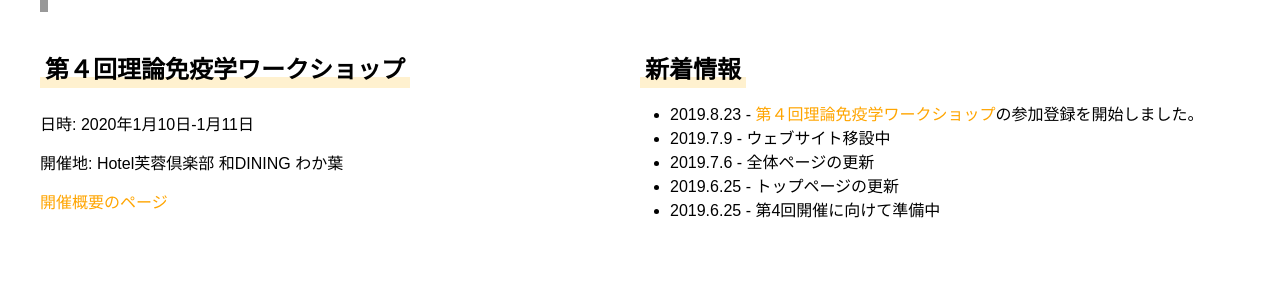
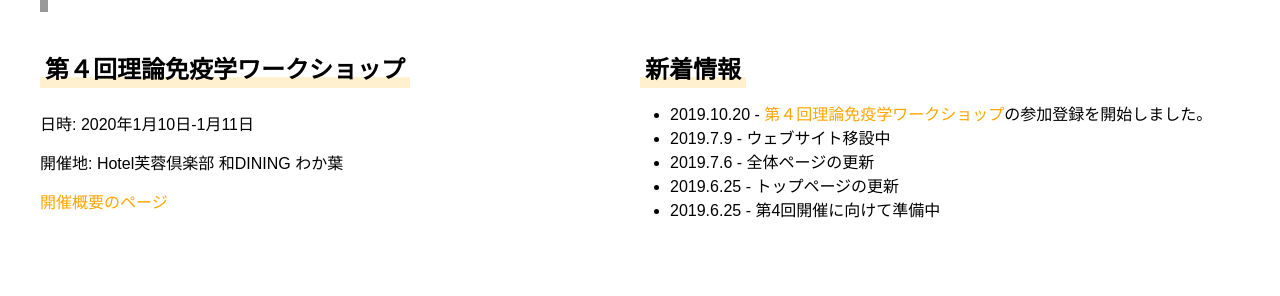
Before and after one commit to iwanaminami/theoreticalimmunologyworkshop, a Jekyll site: the page built from index.html, in a window 1280 px wide and 900 px high, scrolled down 697 px. Shown: the part 154-450 px from the top of the window. Built offline with Jekyll 4.4.1, drawn with Linux system fonts in a browser that asks for light colours.

Commit message:
Update news.yml

```diff
--- a/_data/news.yml
+++ b/_data/news.yml
@@ -1,5 +1,5 @@
 - content: <a href="/4th-workshop">第４回理論免疫学ワークショップ</a>の参加登録を開始しました。
-  date: 2019.8.23
+  date: 2019.10.20
 
 - content: ウェブサイト移設中
   date: 2019.7.9
```
